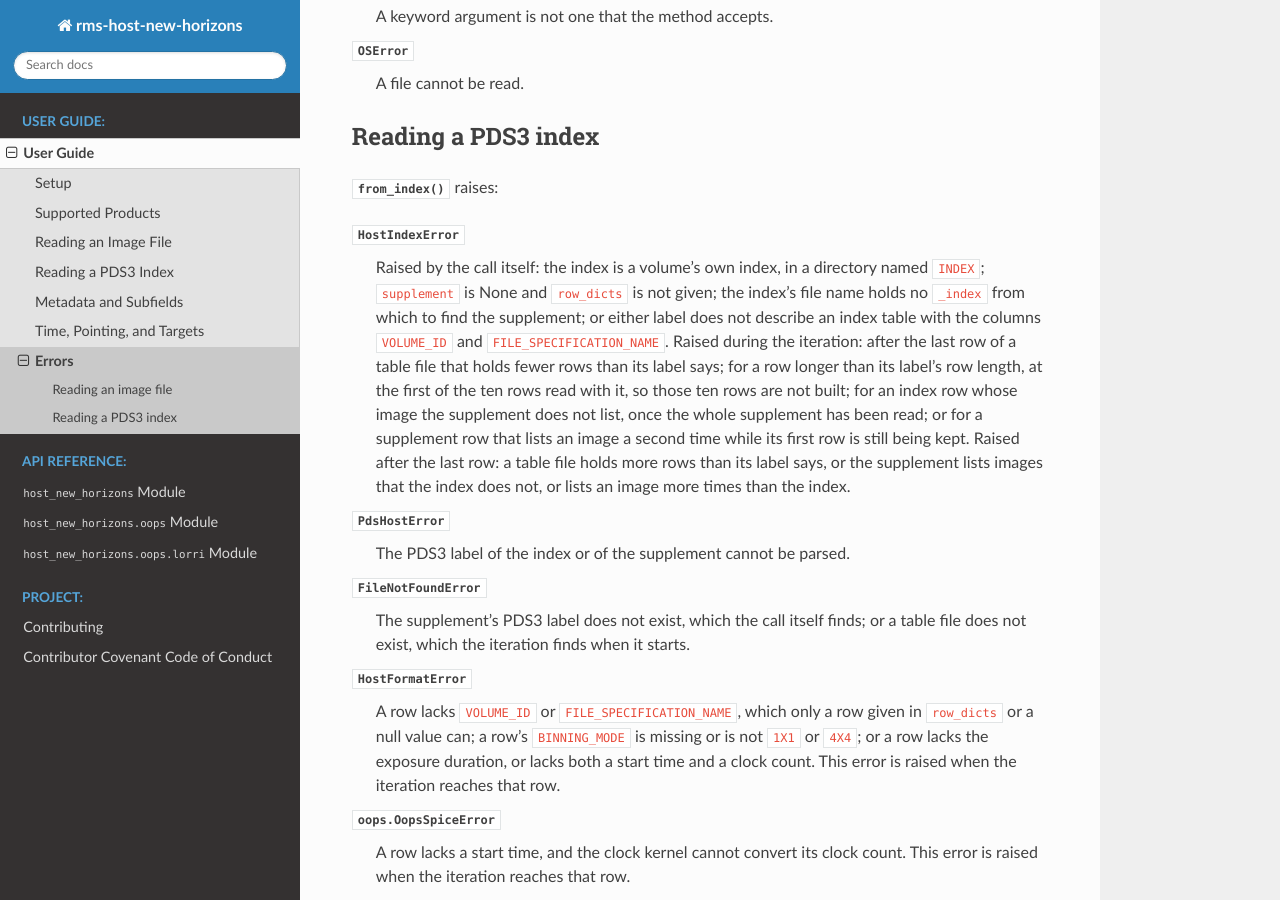
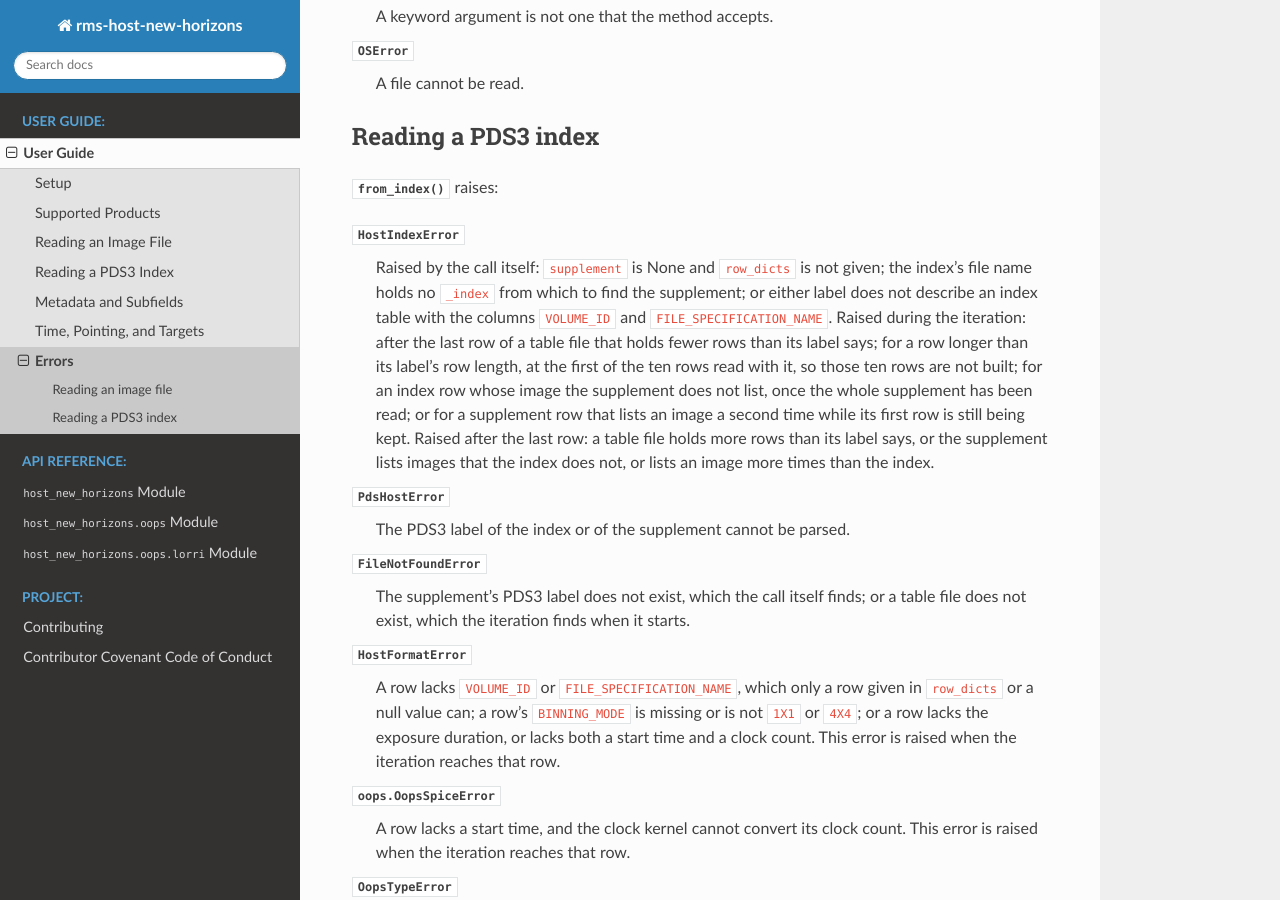
Before and after one commit to SETI/rms-host-new-horizons, a Sphinx documentation site: the page built from docs/user_guide/user_guide_errors.rst, in a window 1280 px wide and 900 px high, scrolled down 1109 px. Built offline with Sphinx 7.4.7 and the Read the Docs theme 3.1.0, drawn with Linux system fonts in a browser that asks for light colours.

Commit message:
Read only the metadata indexes
The operator's ruling: the hosts read only the Ring-Moon Systems Node
metadata indexes and their supplements, never a volume's own index
files. oops no longer refuses a volume's own index (SETI/rms-oops
18ea6fe), so the code, tests and docs for one go too.

- Remove METADATA_INDEX_EXAMPLE from NewHorizonsLORRI.
- The from_index docstring and the stub say that it reads a metadata
  index and its supplement; the Raises section, the index and errors
  chapters and CLAUDE.md lose the refusal.
- Remove the test of the refusal.

Co-Authored-By: Claude Opus 5.5 <noreply@anthropic.com>
Claude-Session: https://claude.ai/code/session_01RG3ZiBNx376YVT9xgP1ET9

```diff
--- a/docs/user_guide/user_guide_errors.rst
+++ b/docs/user_guide/user_guide_errors.rst
@@ -58,10 +58,9 @@ Reading a PDS3 index
 :meth:`~host_new_horizons.oops.lorri.NewHorizonsLORRI.from_index` raises:
 
 :exc:`~oops.host.HostIndexError`
-    Raised by the call itself: the index is a volume's own index, in a directory named
-    ``INDEX``; ``supplement`` is None and ``row_dicts`` is not given; the index's file
-    name holds no ``_index`` from which to find the supplement; or either label does not
-    describe an index table with the columns ``VOLUME_ID`` and
+    Raised by the call itself: ``supplement`` is None and ``row_dicts`` is not given; the
+    index's file name holds no ``_index`` from which to find the supplement; or either
+    label does not describe an index table with the columns ``VOLUME_ID`` and
     ``FILE_SPECIFICATION_NAME``. Raised during the iteration: after the last row of a
     table file that holds fewer rows than its label says; for a row longer than its
     label's row length, at the first of the ten rows read with it, so those ten rows
```
Also changed, not shown: CLAUDE.md (+2 -3 lines), docs/user_guide/user_guide_index.rst (+3 -7 lines), 3 other files.
